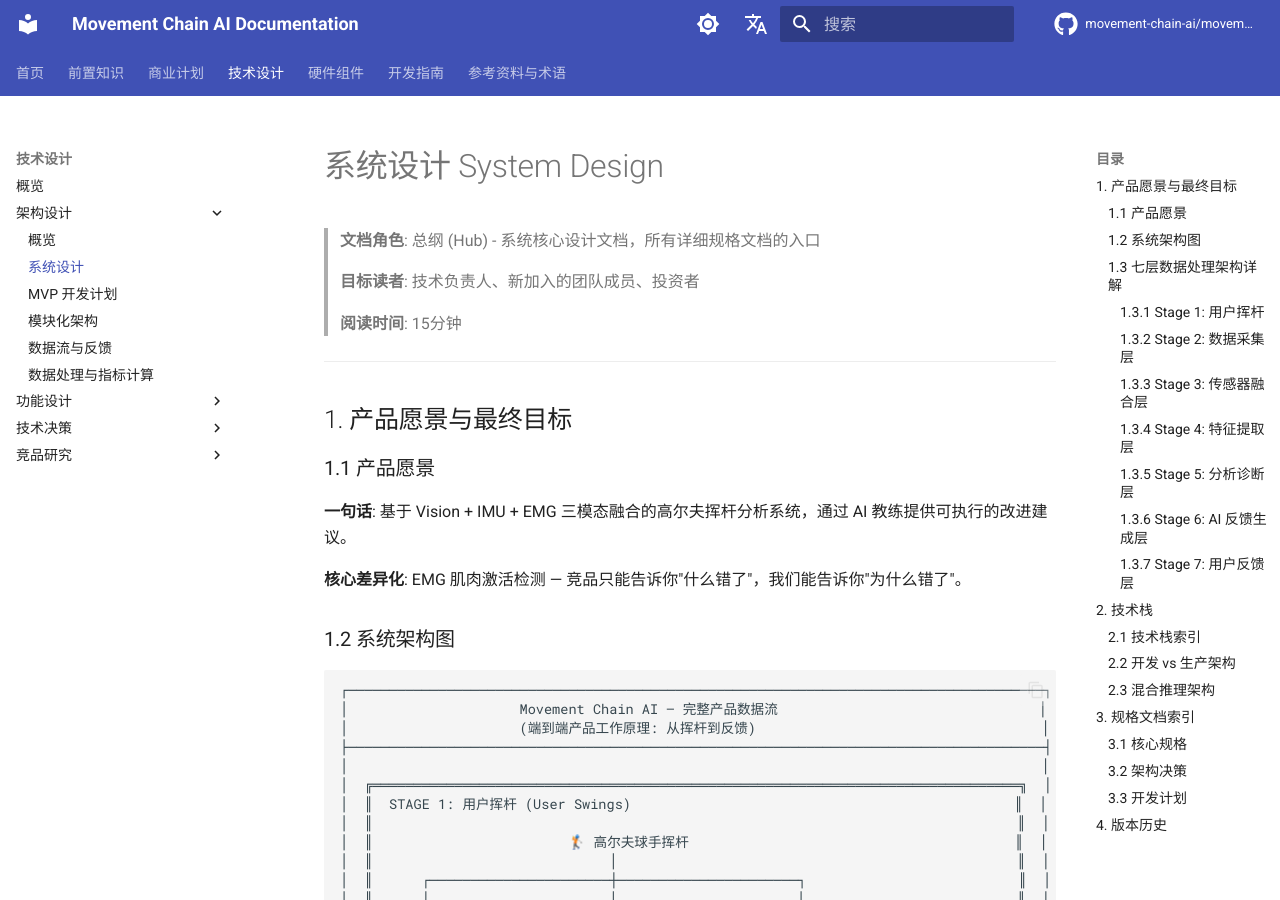
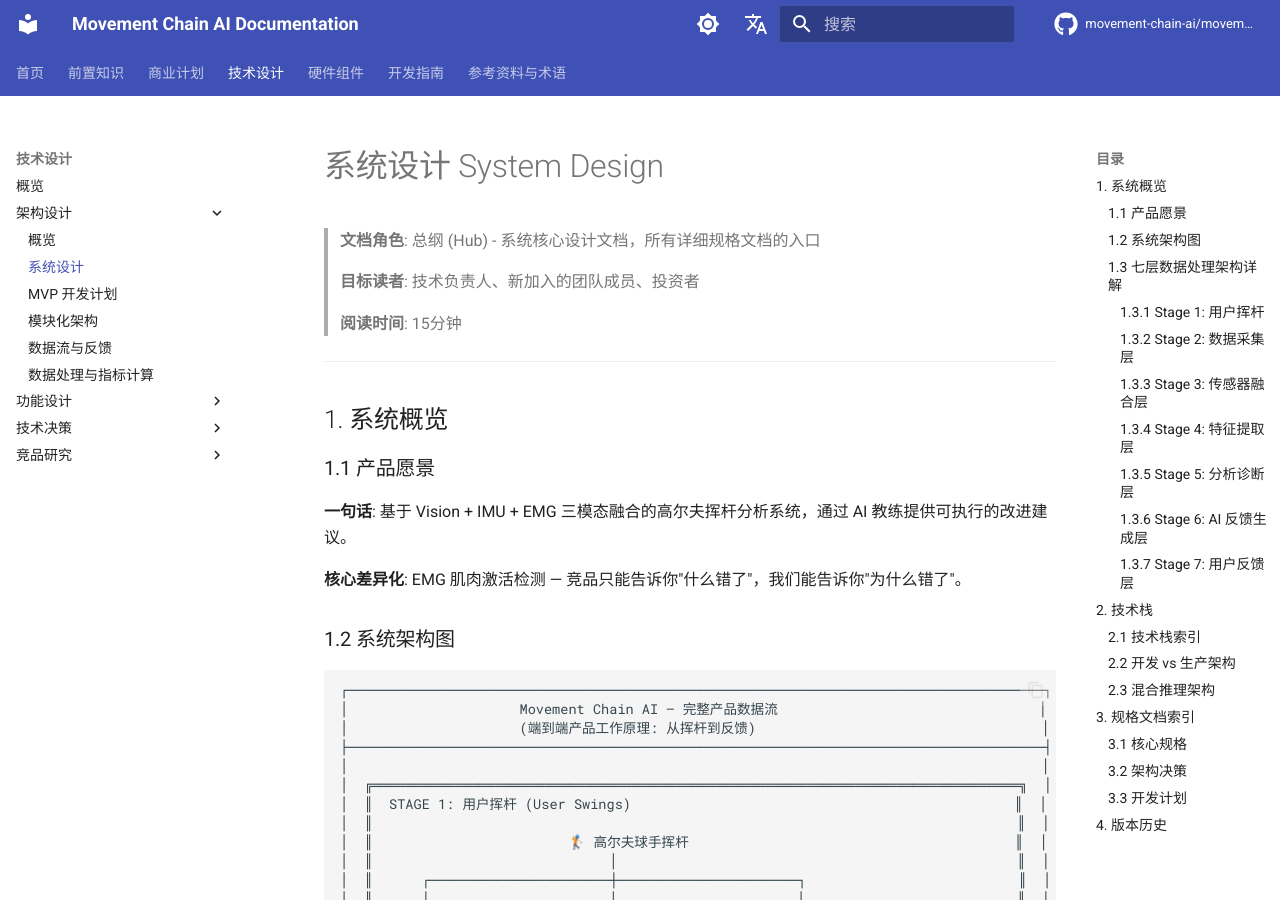
Before and after one commit to movement-chain-ai/movement-chain-docs, an MkDocs documentation site: the page built from docs/zh/design/architecture/system-design.md, in a window 1280 px wide and 900 px high. Built offline with MkDocs 1.6.1 and Material for MkDocs 9.7.7, drawn with Linux system fonts in a browser that asks for light colours; comment, search, counter and statistics services are not loaded; the version menu is left out.

Commit message:
refactor: 重命名章节标题 - 产品愿景与最终目标 → 系统概览
更准确反映内容

🤖 Generated with [Claude Code](https://claude.com/claude-code)

Co-Authored-By: Claude Opus 4.5 <noreply@anthropic.com>

```diff
--- a/docs/zh/design/architecture/system-design.md
+++ b/docs/zh/design/architecture/system-design.md
@@ -8,7 +8,7 @@
 
 ---
 
-## 1. 产品愿景与最终目标
+## 1. 系统概览
 
 ### 1.1 产品愿景
 
```
